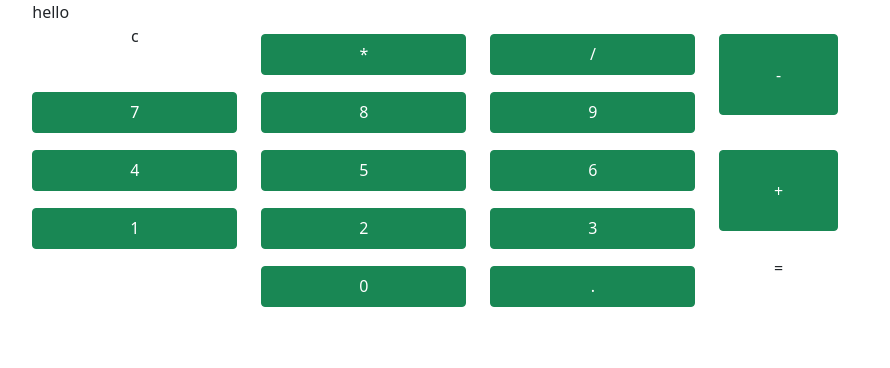
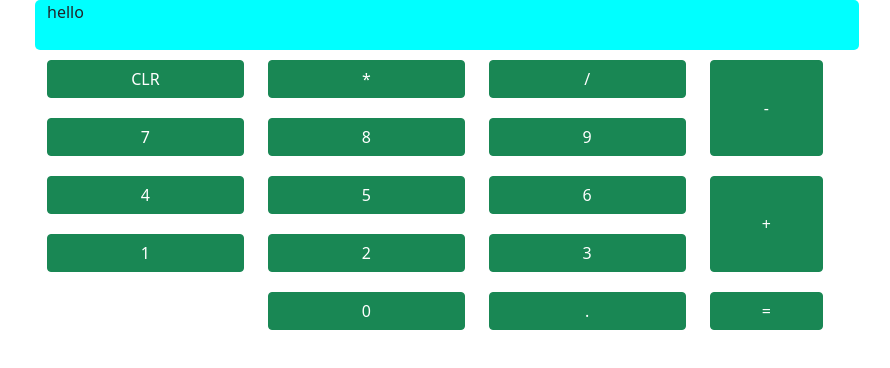
Before and after one commit to Mugammad/JS-calculator, a plain HTML site: page index.html in a window 1280 px wide. Shown: the whole page, without its empty margins (193-1083 px from the left). Drawn offline with nearby package versions, Linux system fonts and the light colour scheme.

Commit message:
90% completed with functionality

```diff
--- a/index.html
+++ b/index.html
@@ -11,18 +11,20 @@
     <link rel='stylesheet' type='text/css' media='screen' href='main.css'>
 </head>
 <body>
-    <div class="container col-lg-8 text-center">
+    <div class=" calculator text-center">
         <div class="row">
             <div class="col-12 text-start" id="output">hello</div>
         </div>
         <div class="row">
             <div class="row col-10">
-                <div class="col-4">c</div>
                 <div class="col-4">
-                    <button type="button" class="btn btn-success" onclick="addToSum(this.innerHTML)">*</button>
+                    <button type="button" class="btn btn-success" onclick="clearSum()">CLR</button>
                 </div>
                 <div class="col-4">
-                    <button type="button" class="btn btn-success" onclick="addToSum(this.innerHTML)">/</button>
+                    <button type="button" class="btn btn-success" onclick="addToSum(this.innerHTML)"> * </button>
+                </div>
+                <div class="col-4">
+                    <button type="button" class="btn btn-success" onclick="addToSum(this.innerHTML)"> / </button>
                 </div>
                 <div class="col-4">
                     <button type="button" class="btn btn-success" onclick="addToSum(this.innerHTML)">7</button>
@@ -35,7 +37,7 @@
                 </div>
             </div>
             <div class="col-2">
-                <button type="button" class="btn btn-success" onclick="addToSum(this.innerHTML)">-</button>
+                <button type="button" class="btn btn-success" onclick="addToSum(this.innerHTML)" style="height: 96px;"> - </button>
             </div>
         </div>
         <div class="row">
@@ -60,7 +62,7 @@
                 </div>
             </div>
             <div class="col-2">
-                <button type="button" class="btn btn-success" onclick="addToSum(this.innerHTML)">+</button>
+                <button type="button" class="btn btn-success" onclick="addToSum(this.innerHTML)" style="height: 96px;"> + </button>
             </div>
         </div>
         <div class="row">
@@ -73,7 +75,9 @@
                     <button type="button" class="btn btn-success" onclick="addToSum(this.innerHTML)">.</button>
                 </div>
             </div>
-            <div class="col-2">=</div>
+            <div class="col-2">
+                <button type="button" class="btn btn-success" onclick="evaluateSum()">=</button>
+            </div>
         </div>
     </div>
 
--- a/main.css
+++ b/main.css
@@ -1,6 +1,18 @@
 .btn {
   width: 100%;
-  height: 70%;
   margin-top: 10px;
   margin-bottom: 10px;
 }
+
+#output {
+  height: 50px;
+  border-radius: 5px;
+  background-color: aqua;
+}
+
+.calculator {
+  max-width: 800px;
+  display: block;
+  margin-left: auto;
+  margin-right: auto;
+}
--- a/main.js
+++ b/main.js
@@ -7,3 +7,12 @@ function addToSum(num){
     sum = result
     output.innerHTML = sum;
 }
+
+function evaluateSum(){
+    output.innerHTML = eval(sum);
+}
+
+function clearSum(){
+    sum = "";
+    output.innerHTML = sum;
+}
```
